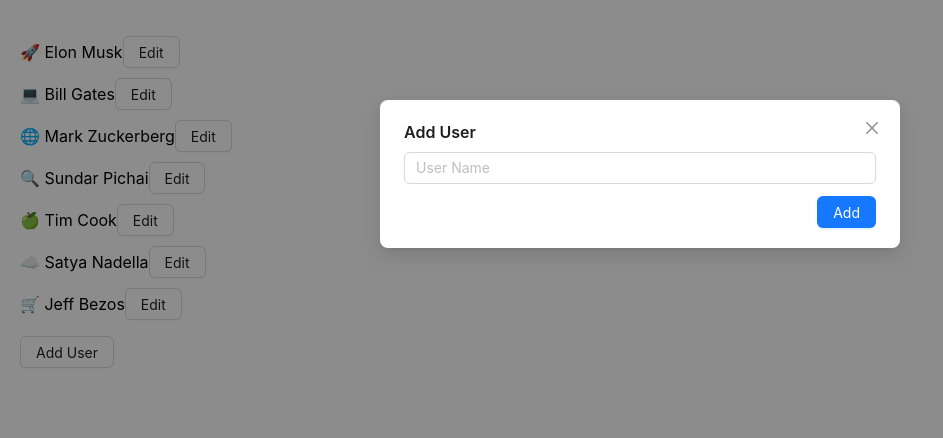
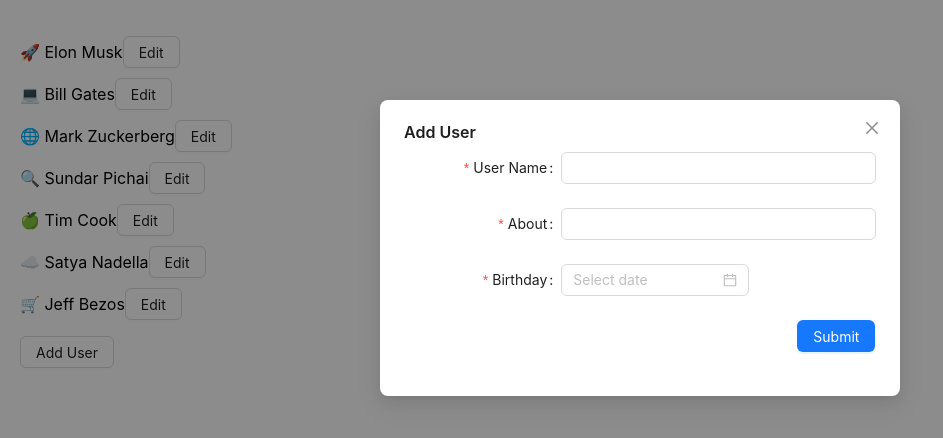
Before and after one commit to stackyism/users-list, a React (Create React App) app: page / in a window 1280 px wide. Both pictures are taken after a click on the button "Add User". Shown: the top 438 px of the page, without its empty margins (0-943 px from the left). Built offline with nearby package versions, Linux system fonts and the light colour scheme.

Commit message:
chore(user-form): add all field support

```diff
--- a/src/components/UserAddEditModal.tsx
+++ b/src/components/UserAddEditModal.tsx
@@ -1,6 +1,18 @@
-import React from "react";
-import { Button, Input, Modal } from "antd";
+import React, { useMemo } from "react";
+import type { FormProps } from "antd";
+import { Button, Input, Modal, Form, DatePicker, Space } from "antd";
 import { User } from "../types/user";
+import dayjs from "dayjs";
+
+type FieldType = Omit<User, "id" | "icon">;
+
+const getDefaultUser = (): User => ({
+  id: Math.floor(Math.random() * 1000000),
+  name: "",
+  icon: "🆕",
+  about: "",
+  birthday: "",
+});
 
 export const UserAddEditModal = ({
   user,
@@ -14,47 +26,90 @@
   user?: User | null;
 }) => {
   const isEditMode = Boolean(user);
-  const [state, setState] = React.useState<User>(
-    user
-      ? { ...user }
-      : { id: Math.floor(Math.random() * 1000000), name: "", icon: "🆕" }
+  const userDetails = useMemo(
+    () =>
+      user
+        ? {
+            ...user,
+          }
+        : getDefaultUser(),
+    []
   );
+
+  const handleFinish = (values: FieldType) => {
+    onOk(
+      {
+        ...userDetails,
+        ...values,
+      },
+      isEditMode
+    );
+  };
+  const handleFinishError: FormProps<FieldType>["onFinishFailed"] = (
+    errorInfo
+  ) => {
+    console.log(errorInfo);
+  };
   return (
     <Modal
       title={isEditMode ? "Edit User" : "Add User"}
       open
-      onOk={() => onOk(state, isEditMode)}
       onCancel={onClose}
-      footer={[
-        isEditMode && (
-          <Button key="delete" onClick={() => onDelete(state)}>
-            Delete
-          </Button>
-        ),
-        <Button
-          key="submit"
-          type="primary"
-          onClick={() => onOk(state, isEditMode)}
+      footer={null}
+    >
+      <Form
+        name="basic"
+        labelCol={{ span: 8 }}
+        wrapperCol={{ span: 16 }}
+        style={{ maxWidth: 600 }}
+        initialValues={userDetails}
+        onFinish={handleFinish}
+        onFinishFailed={handleFinishError}
+        autoComplete="off"
+      >
+        <Form.Item<FieldType>
+          label="User Name"
+          name="name"
+          rules={[{ required: true, message: "Please enter user name!" }]}
         >
-          {isEditMode ? "Save" : "Add"}
-        </Button>,
-      ]}
-    >
-      <Input
-        placeholder="User Name"
-        value={state.name}
-        onKeyDown={(event) => {
-          if (event.key === "Enter") {
-            onOk(state, isEditMode);
-          }
-        }}
-        onChange={(e) =>
-          setState((prevState) => ({
-            ...prevState,
-            name: e.target.value,
-          }))
-        }
-      />
+          <Input />
+        </Form.Item>
+
+        <Form.Item<FieldType>
+          label="About"
+          name="about"
+          rules={[{ required: true, message: "Please enter info about user!" }]}
+        >
+          <Input />
+        </Form.Item>
+
+        <Form.Item<FieldType>
+          label="Birthday"
+          name="birthday"
+          rules={[{ required: true, message: "Please enter user's birthday!" }]}
+          getValueProps={(value) => ({ value: value && dayjs(value) })}
+          normalize={(value) => value && dayjs(value).format("MMMM DD, YYYY")}
+        >
+          <DatePicker />
+        </Form.Item>
+
+        <Form.Item
+          wrapperCol={{ offset: isEditMode ? 16 : 20, span: 16 }}
+          layout="horizontal"
+        >
+          <Space>
+            {isEditMode ? (
+              <Button danger onClick={() => onDelete(userDetails)}>
+                Delete
+              </Button>
+            ) : null}
+
+            <Button type="primary" htmlType="submit">
+              Submit
+            </Button>
+          </Space>
+        </Form.Item>
+      </Form>
     </Modal>
   );
 };
--- a/src/types/user.ts
+++ b/src/types/user.ts
@@ -2,6 +2,6 @@
   id: number;
   name: string;
   icon: string;
-  birthday?: string;
-  about?: string;
+  birthday: string;
+  about: string;
 };
```
